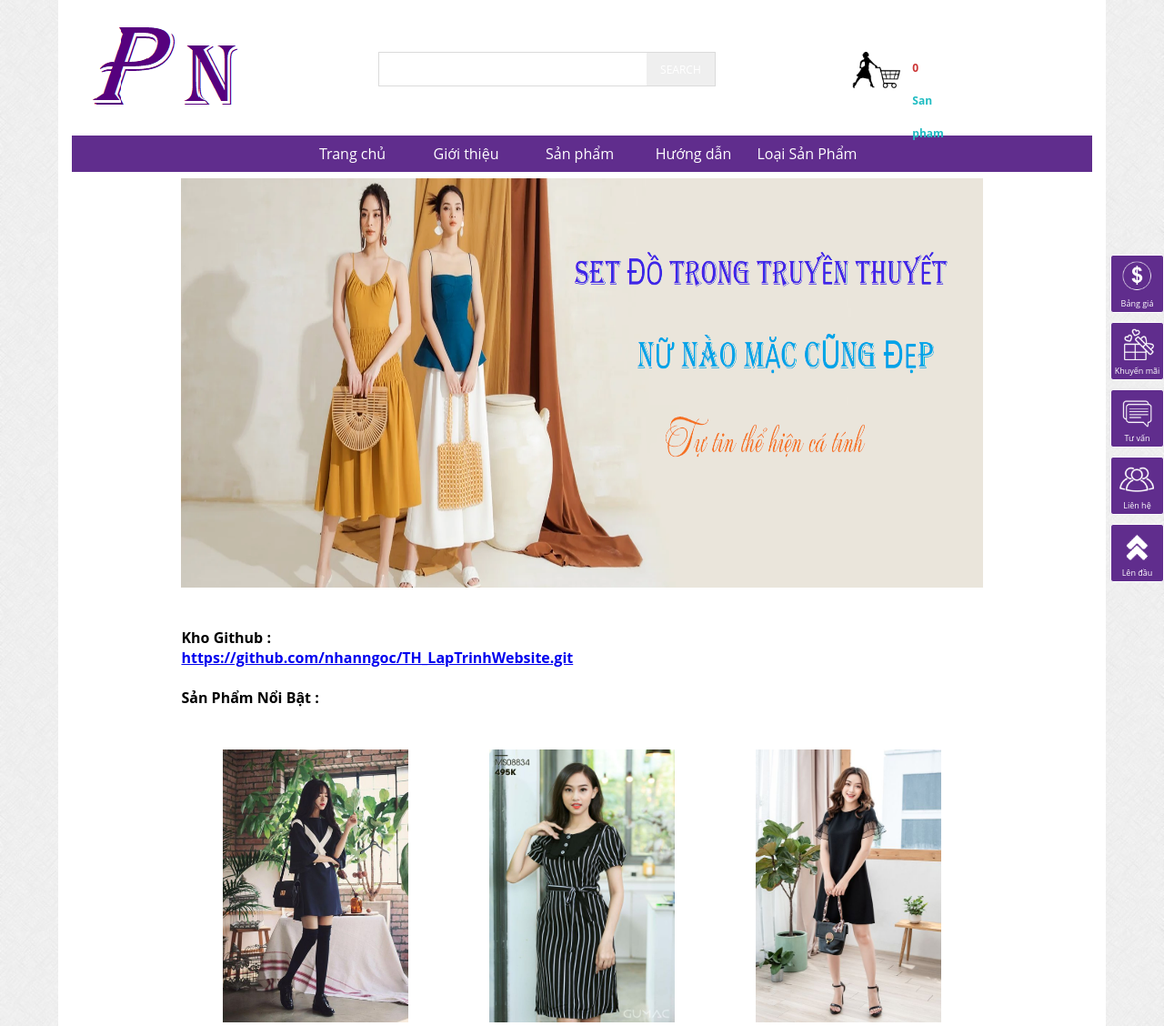
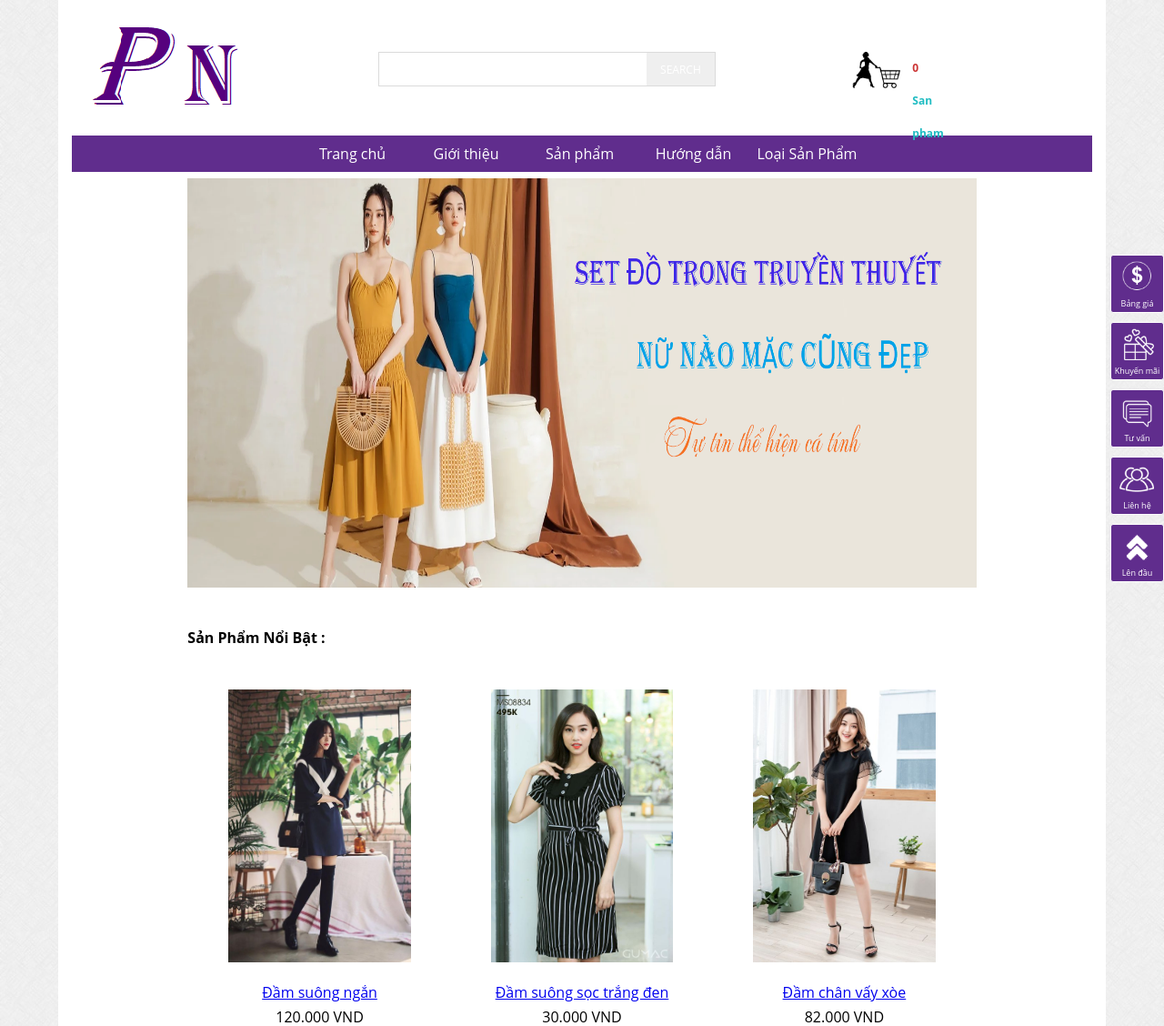
Before and after one commit to nhanngoc/TH_LapTrinhWebsite, a PHP site: page / in a window 1280 px wide. Shown: the top 1128 px of the page at 91% size. Run offline with PHP 8.4, Linux system fonts and the light colour scheme; data comes from the database, SQL or seed files in the repository.

Commit message:
Update san_pham_trang_chu.php

```diff
--- a/ban_hang/chuc_nang/san_pham/san_pham_trang_chu.php
+++ b/ban_hang/chuc_nang/san_pham/san_pham_trang_chu.php
@@ -1,9 +1,6 @@
 <br><br>
 <h4>
-Kho Github :
-<br>
-	<p><a href="https://github.com/nhanngoc/TH_LapTrinhWebsite.git">https://github.com/nhanngoc/TH_LapTrinhWebsite.git</a></p>
-	<br>
+
 Sản Phẩm Nổi Bật :
 </h4>
 <br><br>
```
